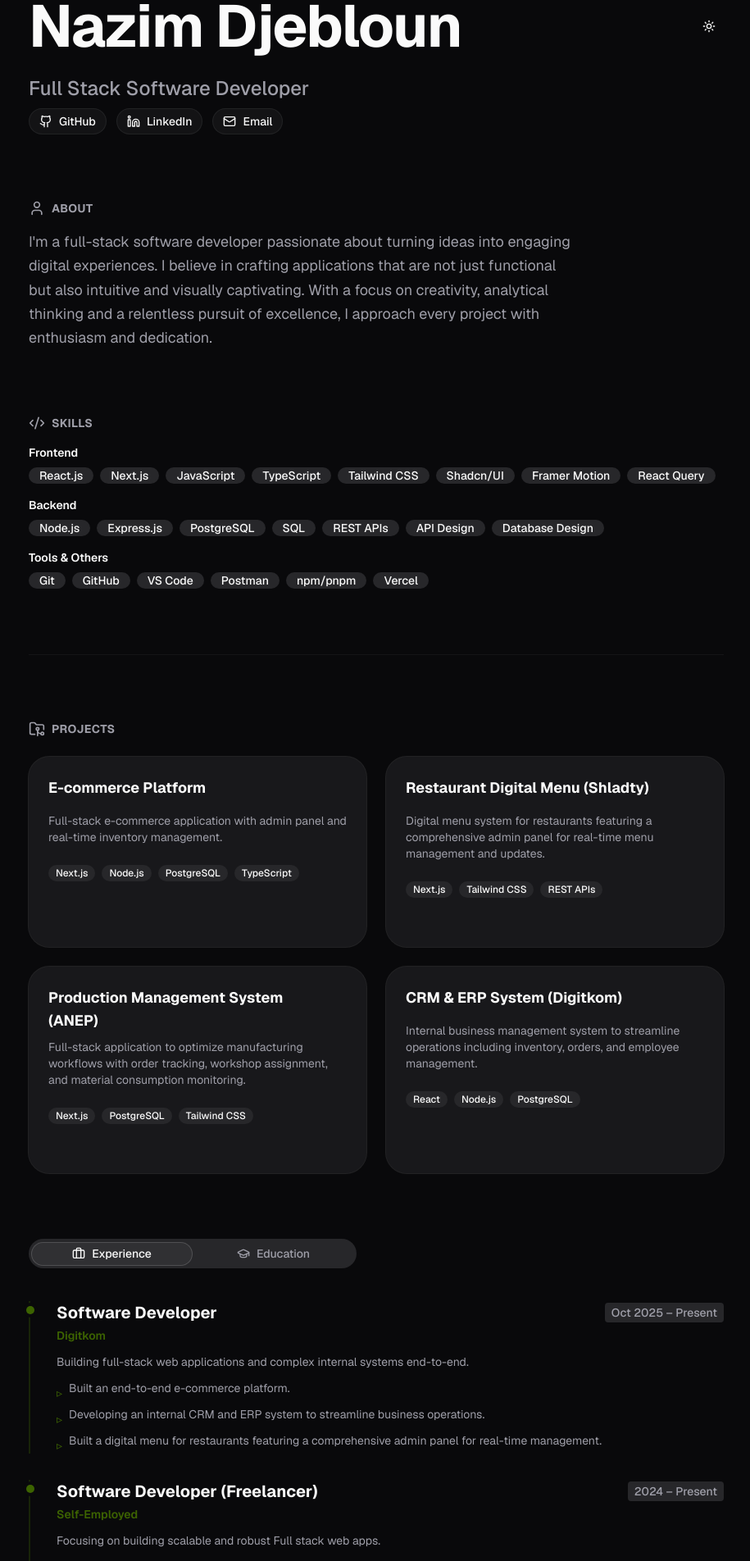
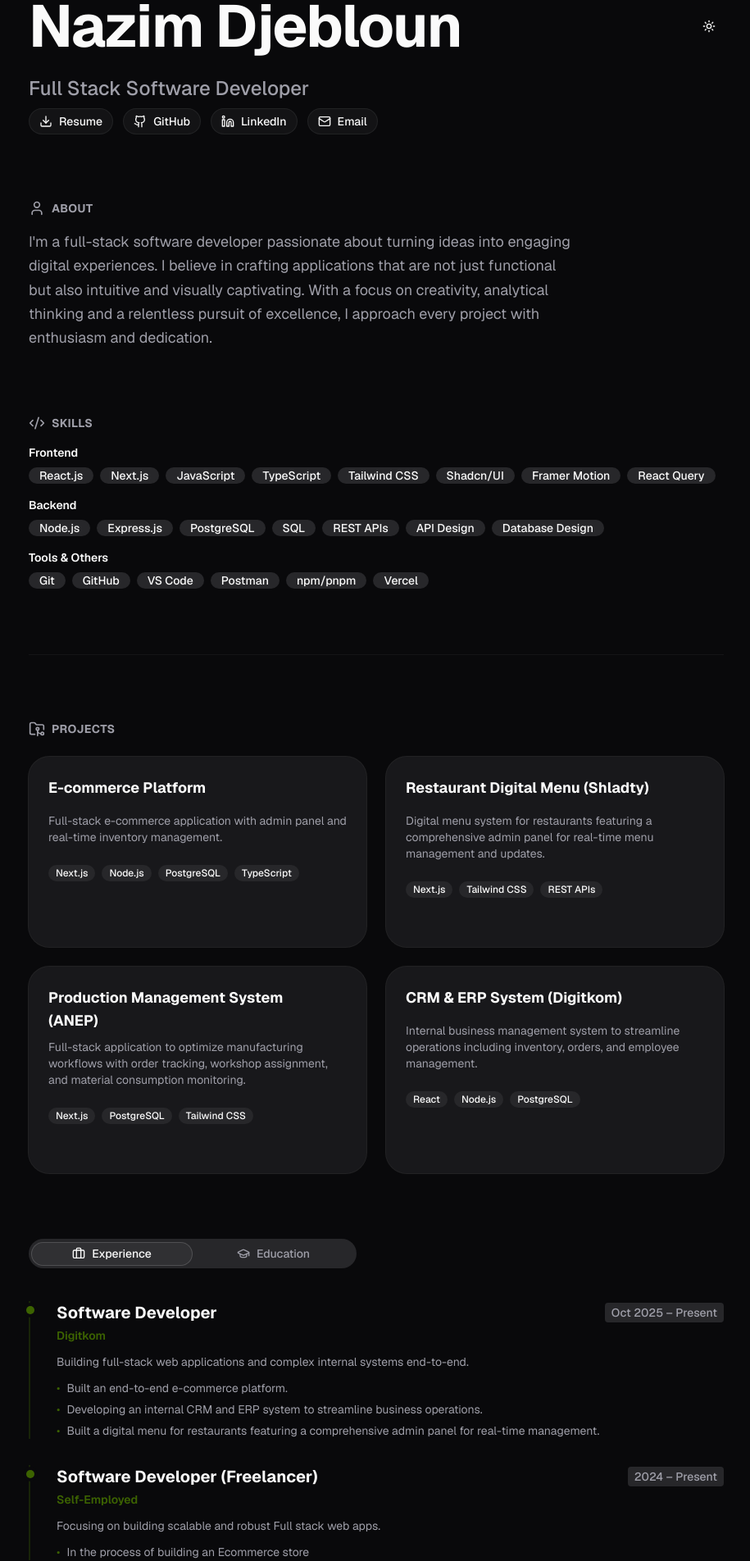
Before and after one commit to nazimdjebloun/portfolio-2026, a Next.js app: page / in a window 1280 px wide. Shown: the part 100-2004 px from the top of the page at 82% size, without its empty margins (181-1096 px from the left). Built offline with nearby package versions, Linux system fonts and the light colour scheme.

Commit message:
feat: add resume download button

```diff
--- a/components/sections/experience-education.tsx
+++ b/components/sections/experience-education.tsx
@@ -10,7 +10,7 @@ export function ExperienceEducation() {
   return (
     <section className="space-y-6">
       <Tabs defaultValue="experience" className="w-full">
-        <TabsList className="grid w-full grid-cols-2 max-w-[400px]">
+        <TabsList className="grid w-full max-w-[400px] grid-cols-2">
           <TabsTrigger value="experience" className="flex items-center gap-2">
             <Briefcase className="h-4 w-4" />
             Experience
@@ -23,21 +23,31 @@ export function ExperienceEducation() {
 
         <TabsContent value="experience" className="mt-8 space-y-8">
           {experience.map((exp, index) => (
-            <div key={index} className="relative pl-8 border-l-2 border-primary/30 space-y-3 group">
-              <div className="absolute -left-[5px] top-1.5 h-2.5 w-2.5 rounded-full bg-primary ring-4 ring-background" />
+            <div
+              key={index}
+              className="group relative space-y-3 border-l-2 border-primary/30 pl-8"
+            >
+              <div className="absolute top-1.5 -left-[5px] h-2.5 w-2.5 rounded-full bg-primary ring-4 ring-background" />
               <div className="space-y-1">
-                <div className="flex flex-col md:flex-row md:items-center justify-between gap-1">
-                  <h3 className="font-bold text-xl group-hover:text-primary transition-colors">{exp.role}</h3>
-                  <span className="text-sm font-medium text-muted-foreground bg-muted px-2 py-0.5 rounded">{exp.period}</span>
+                <div className="flex flex-col justify-between gap-1 md:flex-row md:items-center">
+                  <h3 className="text-xl font-bold transition-colors group-hover:text-primary">
+                    {exp.role}
+                  </h3>
+                  <span className="rounded bg-muted px-2 py-0.5 text-sm font-medium text-muted-foreground">
+                    {exp.period}
+                  </span>
                 </div>
-                <p className="text-primary font-semibold">{exp.company}</p>
+                <p className="font-semibold text-primary">{exp.company}</p>
               </div>
               <p className="text-muted-foreground">{exp.description}</p>
               {exp.achievements && exp.achievements.length > 0 && (
                 <ul className="space-y-1.5">
                   {exp.achievements.map((ach, i) => (
-                    <li key={i} className="flex items-start gap-2 text-sm text-muted-foreground">
-                      <span className="mt-1.5 text-primary">▹</span>
+                    <li
+                      key={i}
+                      className="flex items-start gap-2 text-sm text-muted-foreground"
+                    >
+                      <span className="text-primary">•</span>
                       {ach}
                     </li>
                   ))}
@@ -67,7 +77,7 @@ export function ExperienceEducation() {
                 <p className="text-sm text-muted-foreground">
                   {edu.description}
                 </p>
-                <p className="text-xs text-muted-foreground/70 mt-2">
+                <p className="mt-2 text-xs text-muted-foreground/70">
                   {edu.location}
                 </p>
               </CardContent>
@@ -76,5 +86,5 @@ export function ExperienceEducation() {
         </TabsContent>
       </Tabs>
     </section>
-  );
+  )
 }
--- a/components/sections/header.tsx
+++ b/components/sections/header.tsx
@@ -1,6 +1,6 @@
 import { ThemeToggle } from "@/components/theme-toggle";
 import { Button } from "@/components/ui/button";
-import { Github, Linkedin, Mail } from "lucide-react";
+import { Github, Linkedin, Mail, Download } from "lucide-react";
 import { profile } from "@/lib/data";
 
 export function Header() {
@@ -16,7 +16,12 @@ export function Header() {
         <p className="text-base font-medium text-muted-foreground sm:text-lg md:text-xl lg:text-2xl">
           {profile.role}
         </p>
-        <div className="flex gap-2 sm:gap-3">
+        <div className="flex flex-wrap gap-2 sm:gap-3">
+          <Button variant="outline" size="sm" asChild>
+            <a href="/nazim_djeblounCV-ENG.pdf" target="_blank" className="flex items-center gap-2">
+              <Download className="h-4 w-4" /> Resume
+            </a>
+          </Button>
           <Button variant="outline" size="icon" asChild className="md:hidden">
             <a href={profile.github} target="_blank" rel="noopener noreferrer">
               <Github className="h-4 w-4" />
```
Also changed, not shown: 1 other file (tests, documents, lock files or other folders).
